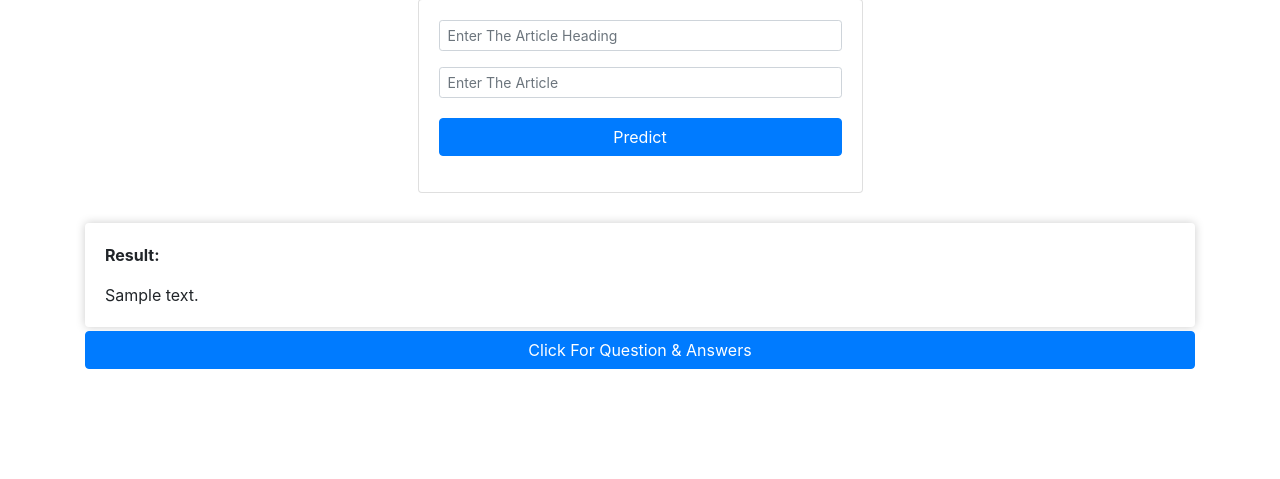
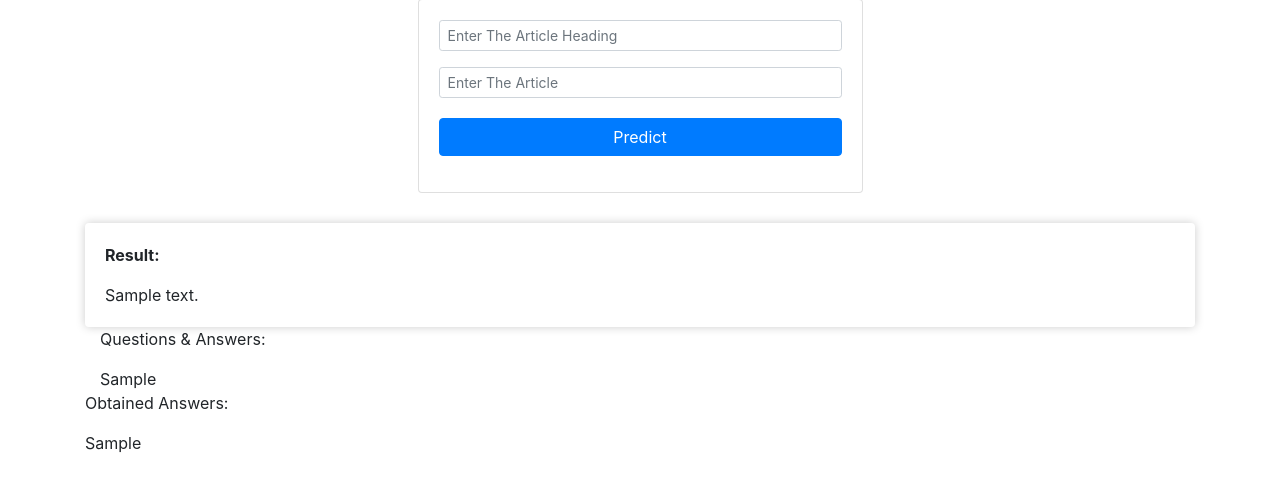
Before and after one commit to DhanyaSriraman/Multimodal_Voicebot, a Flask app: template templates/index.html in a window 1280 px wide. Shown: the part 321-800 px from the top of the page. Run offline with Flask 2, Linux system fonts and the light colour scheme; the template is opened without the code that fills it: most values are stand-ins (such as "Sample title", 1, 10 or a date in 2020).

Commit message:
Features Added

```diff
--- a/app.py
+++ b/app.py
@@ -13,9 +13,6 @@ from googlesearch import search
 
 app = Flask(__name__)
 
-
-ques_ans = {}
-majority_l = {}
 @app.route('/')
 def hello_world():
     return render_template('index.html')
@@ -45,20 +42,17 @@ def predict():
     maj_list = getMajority(ans_all)
     print(maj_list)
     finalList = []
-    importf(dict_ans, maj_list)
     verdict = metrics(dict_ans, maj_list, finalList)
     verdict2 = metrics2(dict_ans, maj_list)
     verdict3 = sbertSimilarity(dict_ans, maj_list)
     score = round(verdict3 * 100, 2)
     if score >= 50:
-        return render_template('index.html', prediction_text='This Article is Trustworthy with a S-Bert Score of {}'.format(score))
+        return render_template('index.html', prediction_text='This Article is Trustworthy with a S-Bert Score of {}'.format(score), ques_ans = ques_ans_dict, obs_ans = maj_list)
     else:
-        return render_template('index.html', prediction_text='This Article is Fake with a S-Bert Score of {}'.format(score))
+        return render_template('index.html', prediction_text='This Article is Fake with a S-Bert Score of {}'.format(score), ques_ans = ques_ans_dict, obs_ans = maj_list)
 
-@app.route('/ques_ans')
-def ques_ans():
-    mylist = print_ques_ans()
-    return render_template('table.html', prediction_text = mylist)
+
+
 def take_text(head):
     try:
         from googlesearch import search
@@ -174,7 +168,6 @@ def metrics2(ans_list, maj_list):
     else:
         return "Article is Fake and It's Score is" + str(score)
 
-
 def get_answers(dict, ans):
     for ques in dict:
         ans.append(dict[ques])
@@ -188,18 +181,6 @@ def sbertSimilarity(ans, maj):
     print(output)
     return output
 
-def importf(dict, list):
-    ques_ans = dict
-    majority_l = list
-
-def print_ques_ans():
-    print_list = []
-    # for key in ques_ans:
-    #     print_list.append("Ques:- " + key + " ans:- " + ques_ans[key])
-    for i in majority_l:
-        print_list.appned(" obtained ans:- " + i)
-    return print_list
-
 
 if __name__ == '__main__':
     app.run(debug=True)
--- a/templates/index.html
+++ b/templates/index.html
@@ -103,11 +103,15 @@ Fake news refers to fabricated or misleading information spread through traditio
       <p id="result"></p>
         {{ prediction_text }}
     </div>
-        <form action="{{ url_for('ques_ans')}}">
-                    <div class="form-group pt-1">
-                        <button class="btn btn-primary btn-block" type="submit"> Click For Question & Answers </button>
-                  </div>
-        </form>
+        <div class="container">
+      <p class="ques-label">Questions & Answers:</p>
+        {{ ques_ans }}
+    </div>
+    </div>
+    <div class="container">
+      <p class="Answers">Obtained Answers:</p>
+        {{ obs_ans }}
+    </div>
     </div>
   </body>
 
```
